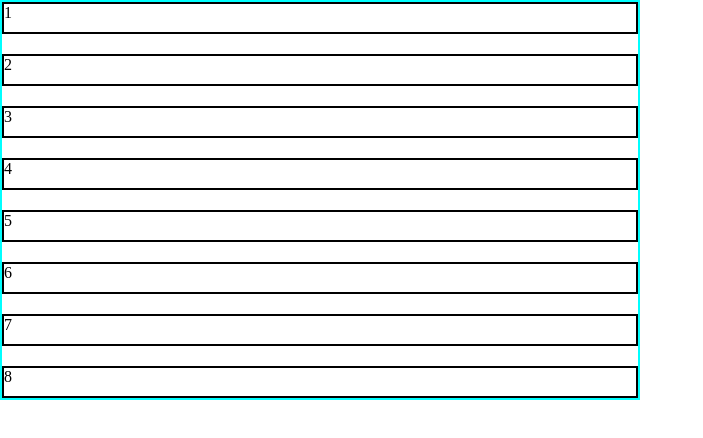
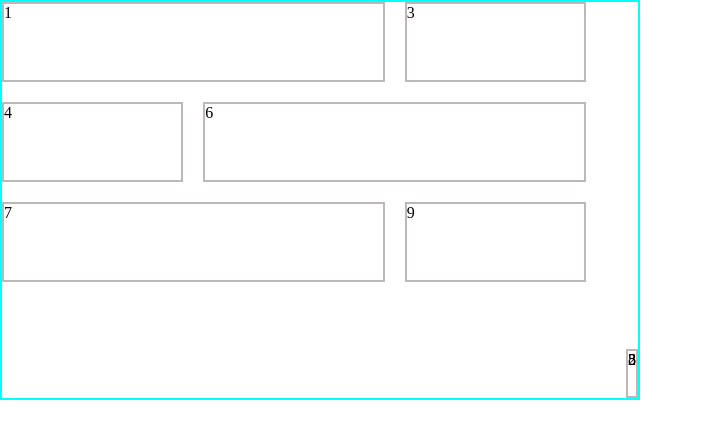
Before and after one commit to MudassarGill/explore-pakistan-travel, a plain HTML site: page gridbox.html in a window 1280 px wide. Shown: the whole page, without its empty margins (0-703 px from the left). Drawn offline with Linux system fonts and the light colour scheme.

Commit message:
grid with name

```diff
--- a/grid.css
+++ b/grid.css
@@ -8,11 +8,23 @@
     width: 50%;
     border:2px solid aqua;
     display: grid;
-    grid-template-columns: repeat(3 1fr);
-    grid-template-rows: repeat(3 80px);
+    grid-template-columns: repeat(3,1fr);
+    grid-template-rows: repeat(3,80px);
     gap: 20px;
-
+     grid-template-areas:
+        "a a c"
+        "d f f"
+        "g g i";
 }
 .box{
-    border: 2px solid black;
+    border: 2px solid rgb(188, 184, 184);
 }
+#box1{ grid-area: a; }
+#box2{ grid-area: b; }
+#box3{ grid-area: c; }
+#box4{ grid-area: d; }
+#box5{ grid-area: e; }
+#box6{ grid-area: f; }
+#box7{ grid-area: g; }
+#box8{ grid-area: h; }
+#box9{ grid-area: i; }
--- a/gridbox.html
+++ b/gridbox.html
@@ -16,6 +16,7 @@
         <div class="box "id="box6">6</div>
         <div class="box "id="box7">7</div>
         <div class="box "id="box8">8</div>
+        <div class="box "id="box9">9</div>
 
     </div>
 </body>
```
